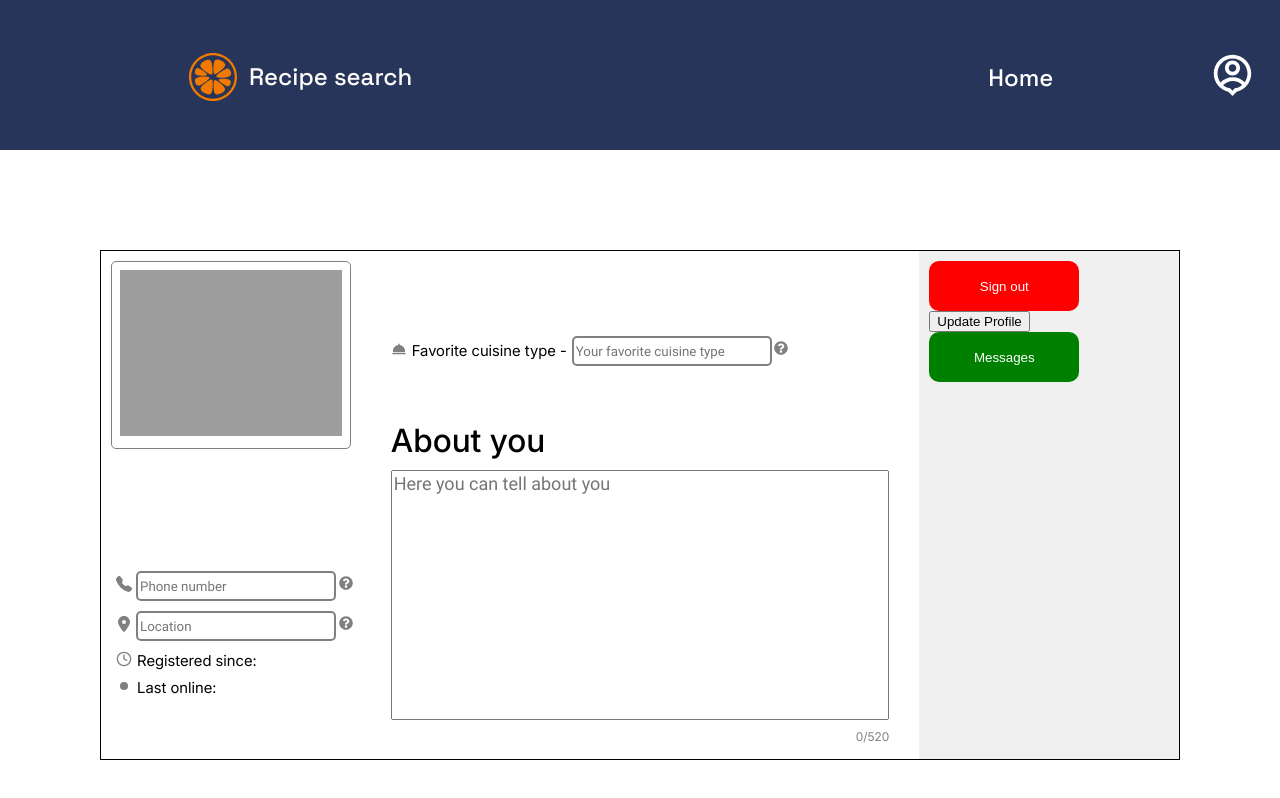
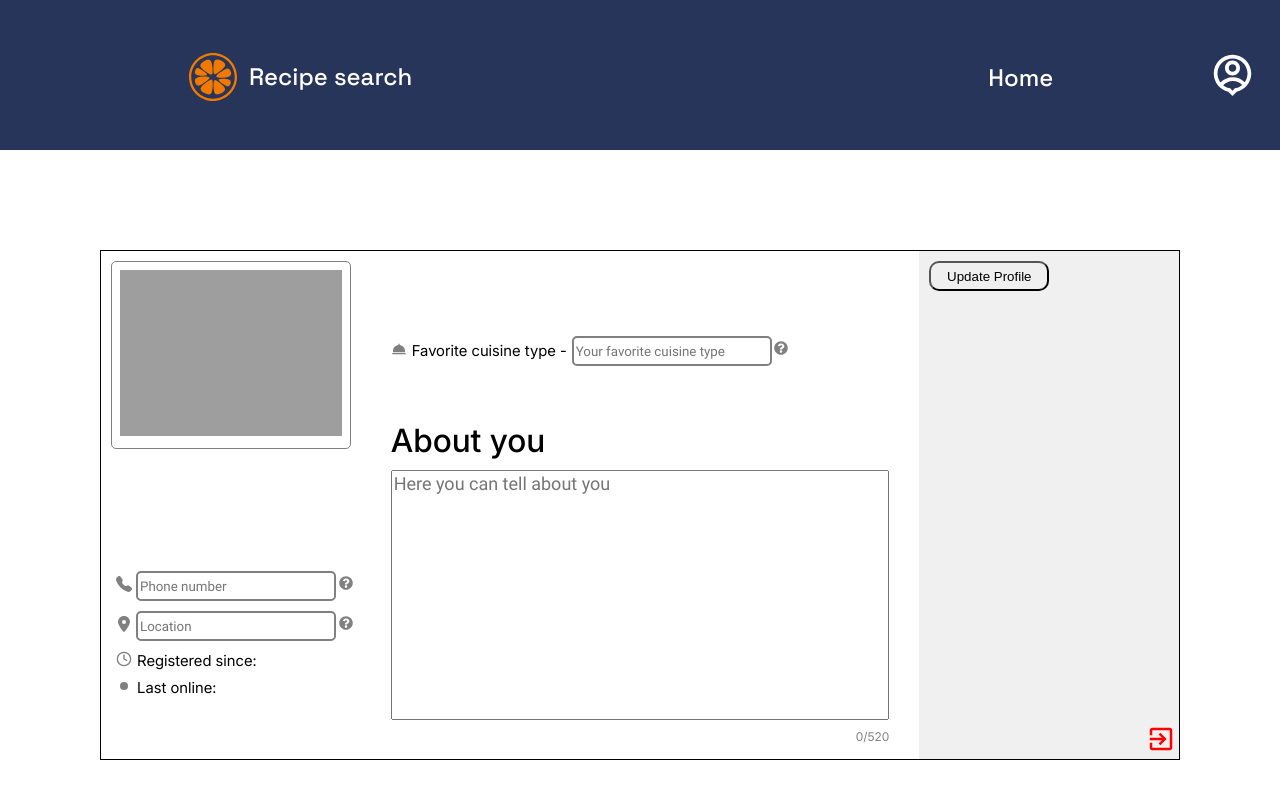
Before and after one commit to jackboys910/Test-Modsen, a React app in the folder frontend/: page /profile in a window 1280 px wide. Shown: the top 798 px of the page. Built offline with nearby package versions, Linux system fonts and the light colour scheme; no server answers.

Commit message:
feat: added initial design for ProfileContacts component

```diff
--- a/frontend/src/components/ProfileContacts/index.styled.ts
+++ b/frontend/src/components/ProfileContacts/index.styled.ts
@@ -1,23 +1,38 @@
 import styled from 'styled-components';
+import { IoMdExit } from 'react-icons/io';
 
 export const ProfileContactsWrapper = styled.div`
   width: 25%;
   padding: 10px;
   background-color: #f0f0f0;
+  position: relative;
 `;
 
-export const StyledSignOut = styled.button`
-  background-color: red;
-  color: white;
-  border: none;
-  border-radius: 10px;
-  width: 150px;
-  height: 50px;
+// export const StyledSignOut = styled.button`
+//   background-color: red;
+//   color: white;
+//   border: none;
+//   border-radius: 10px;
+//   width: 150px;
+//   height: 50px;
+//   cursor: pointer;
+// `;
+
+export const StyledSignOutButton = styled(IoMdExit)`
   cursor: pointer;
+  width: 30px;
+  height: 30px;
+  position: absolute;
+  right: 1%;
+  bottom: 1%;
+  color: red;
 `;
 
 export const StyledUpdateProfile = styled.button`
   cursor: pointer;
+  height: 30px;
+  width: 120px;
+  border-radius: 10px;
 `;
 
 export const StyledMessages = styled.button`
--- a/frontend/src/components/ProfileContacts/index.tsx
+++ b/frontend/src/components/ProfileContacts/index.tsx
@@ -1,6 +1,6 @@
 import React from 'react';
 import { useNavigate } from 'react-router-dom';
-import { ProfileContactsWrapper, StyledSignOut, StyledUpdateProfile, StyledMessages } from './index.styled';
+import { ProfileContactsWrapper, StyledSignOutButton, StyledUpdateProfile, StyledMessages } from './index.styled';
 
 interface ProfileContactsProps {
   onUpdateProfile: (e: React.FormEvent) => void;
@@ -11,17 +11,13 @@ interface ProfileContactsProps {
 const ProfileContacts: React.FC<ProfileContactsProps> = ({ onUpdateProfile, handleSignOut, nickname }) => {
   const navigate = useNavigate();
 
-  const handleMessagesClick = () => {
-    navigate(`/messanger/${nickname}`);
-  };
-
   return (
     <ProfileContactsWrapper>
-      <StyledSignOut onClick={handleSignOut}>Sign out</StyledSignOut>
+      <StyledSignOutButton onClick={handleSignOut} />
+      {/* <StyledSignOut onClick={handleSignOut}>Sign out</StyledSignOut> */}
       <StyledUpdateProfile type='submit' onClick={onUpdateProfile}>
         Update Profile
       </StyledUpdateProfile>
-      <StyledMessages onClick={handleMessagesClick}>Messages</StyledMessages>
     </ProfileContactsWrapper>
   );
 };
```
